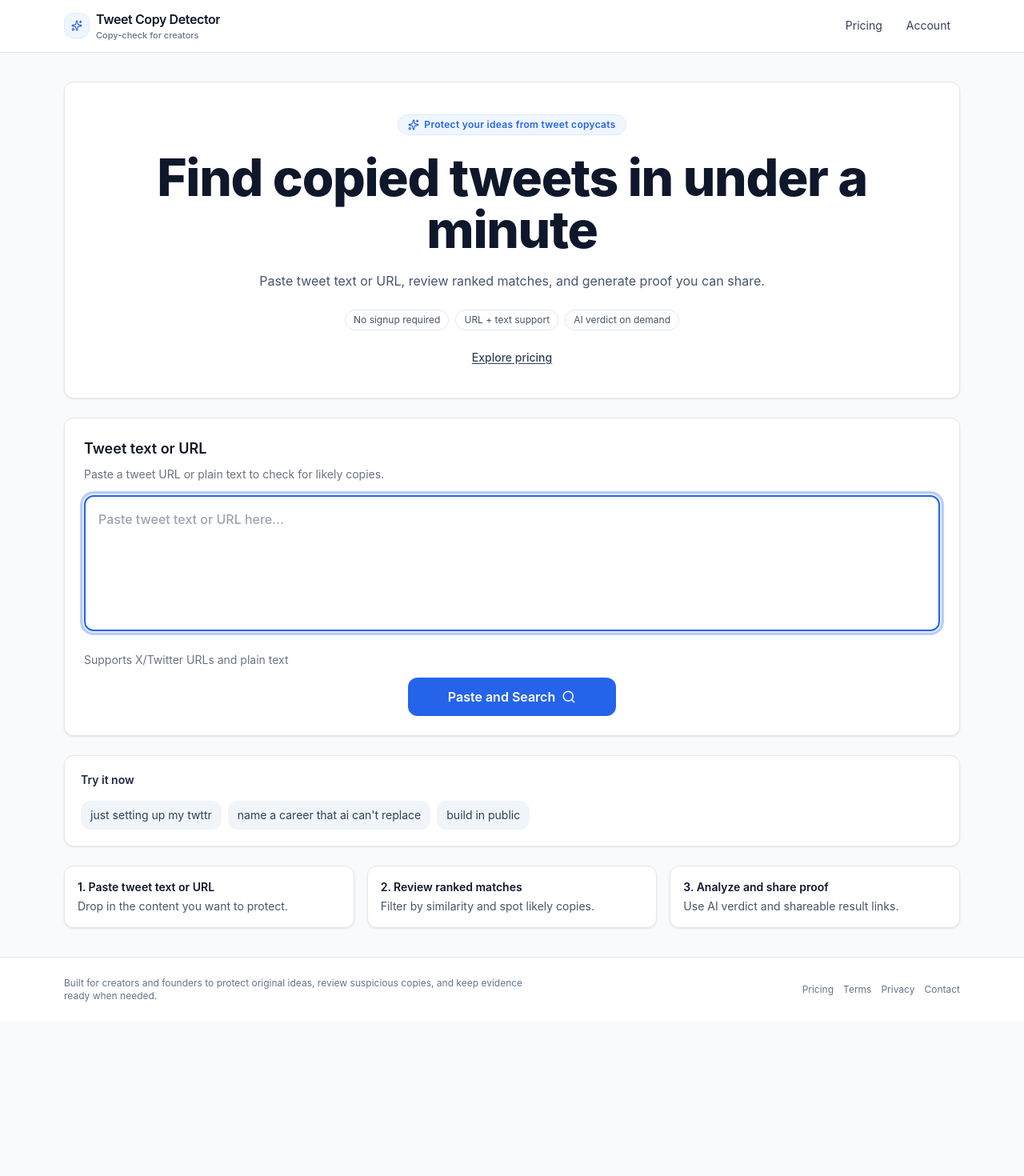
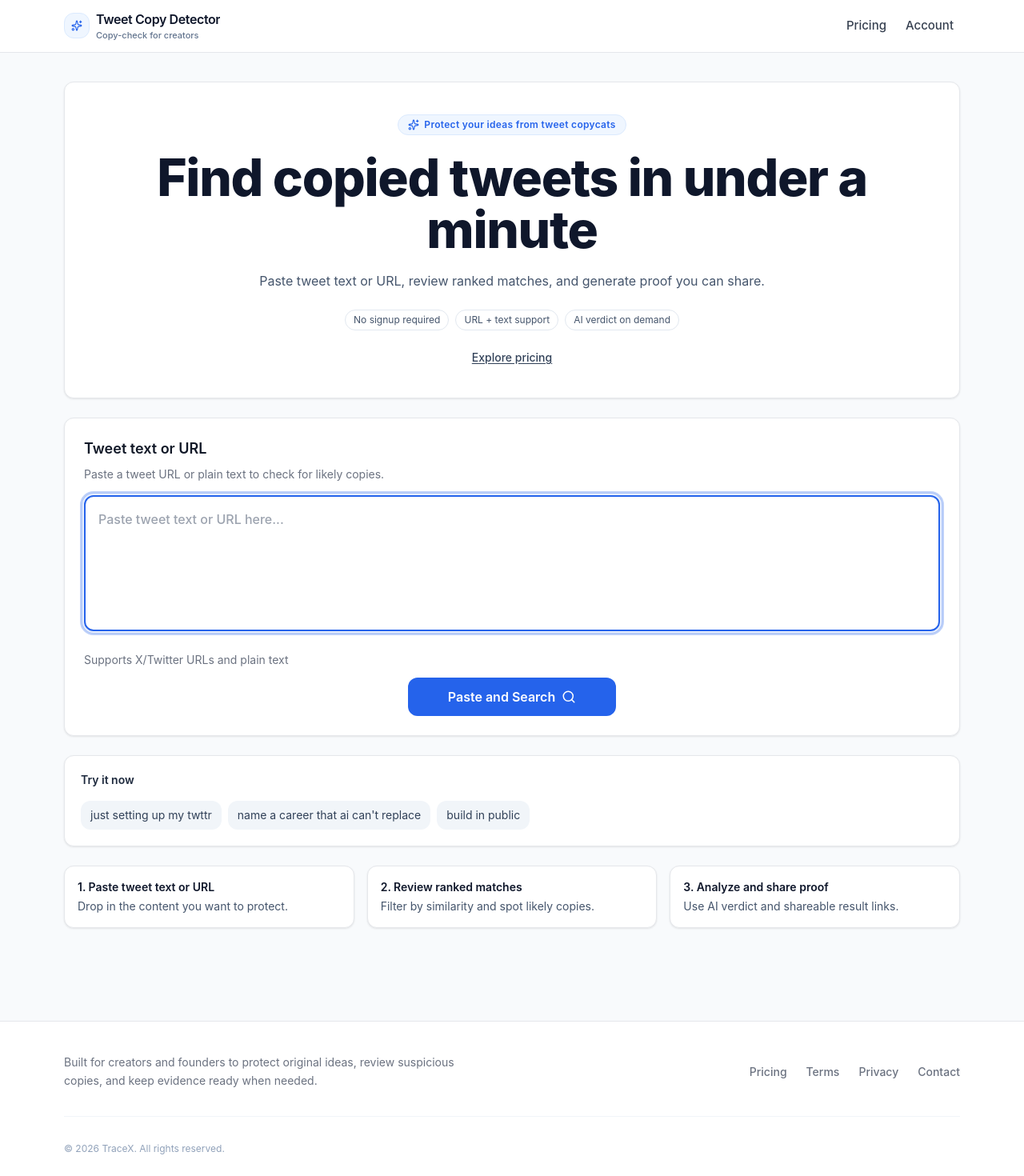
Before and after one commit to Rishet11/TraceX, a Next.js app: page / in a window 1280 px wide. Shown: the top 1470 px of the page at 80% size. Before the commit the page ends 1277 px from the top, so only its background shows below. Built offline with nearby package versions, Linux system fonts and the light colour scheme.

Commit message:
style(shell): polish nav link states and footer readability

```diff
--- a/components/AppFooter.jsx
+++ b/components/AppFooter.jsx
@@ -2,27 +2,32 @@ import Link from 'next/link';
 
 export default function AppFooter() {
   return (
-    <footer className="border-t border-[var(--border)] bg-white/95">
-      <div className="app-container py-6 flex flex-col md:flex-row md:items-center md:justify-between gap-3">
-        <p className="text-xs text-slate-500 max-w-xl">
+    <footer className="border-t border-[var(--border)] bg-white/95 mt-16 md:mt-20">
+      <div className="app-container py-8 md:py-10">
+        <div className="flex flex-col md:flex-row md:items-center md:justify-between gap-6">
+          <p className="text-sm text-[#6B7280] max-w-lg leading-relaxed">
             Built for creators and founders to protect original ideas, review suspicious copies, and
             keep evidence ready when needed.
           </p>
-        <nav className="text-xs text-slate-500 flex flex-wrap items-center gap-3">
-          <Link href="/pricing" className="hover:text-slate-700 transition-colors">
+          <nav className="text-sm font-medium text-[#6B7280] flex flex-wrap items-center gap-4 md:gap-6">
+            <Link href="/pricing" className="hover:text-[#1F2937] hover:underline underline-offset-4 transition-all duration-150">
               Pricing
             </Link>
-          <Link href="/terms" className="hover:text-slate-700 transition-colors">
+            <Link href="/terms" className="hover:text-[#1F2937] hover:underline underline-offset-4 transition-all duration-150">
               Terms
             </Link>
-          <Link href="/privacy" className="hover:text-slate-700 transition-colors">
+            <Link href="/privacy" className="hover:text-[#1F2937] hover:underline underline-offset-4 transition-all duration-150">
               Privacy
             </Link>
-          <Link href="/contact" className="hover:text-slate-700 transition-colors">
+            <Link href="/contact" className="hover:text-[#1F2937] hover:underline underline-offset-4 transition-all duration-150">
               Contact
             </Link>
           </nav>
         </div>
+        <div className="mt-8 pt-8 border-t border-slate-100 text-xs text-slate-400 flex justify-between items-center">
+             <span>© {new Date().getFullYear()} TraceX. All rights reserved.</span>
+        </div>
+      </div>
     </footer>
   );
 }
--- a/components/AppHeader.jsx
+++ b/components/AppHeader.jsx
@@ -1,5 +1,8 @@
+'use client';
+
 import Link from 'next/link';
 import { Sparkles } from 'lucide-react';
+import { trackEvent } from '@/lib/analytics';
 
 export default function AppHeader() {
   return (
@@ -19,16 +22,17 @@ export default function AppHeader() {
             </span>
           </span>
         </Link>
-        <nav className="flex items-center gap-1.5 text-sm ml-auto">
+        <nav className="flex items-center gap-2 text-[15px] ml-auto">
           <Link
             href="/pricing"
-            className="px-3 py-2 rounded-lg text-slate-700 hover:bg-slate-100 transition-colors"
+            className="px-2 py-1.5 rounded-md text-[#374151] font-medium hover:text-[#2563EB] hover:underline underline-offset-2 transition-colors duration-150"
+            onClick={() => trackEvent('pricing_clicked', { source: 'header_nav' })}
           >
             Pricing
           </Link>
           <Link
             href="/account"
-            className="px-3 py-2 rounded-lg text-slate-700 hover:bg-slate-100 transition-colors"
+            className="px-2 py-1.5 rounded-md text-[#374151] font-medium hover:text-[#2563EB] hover:underline underline-offset-2 transition-colors duration-150"
           >
             Account
           </Link>
```
Lines whose indentation alone changed are shown as unchanged.
